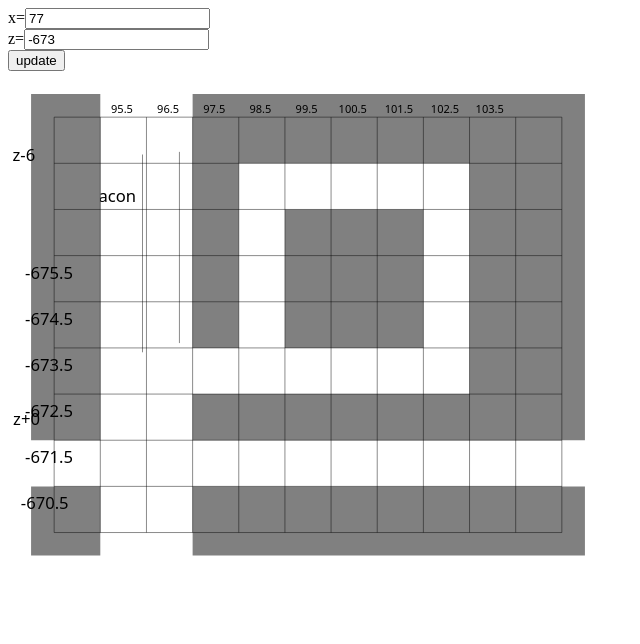
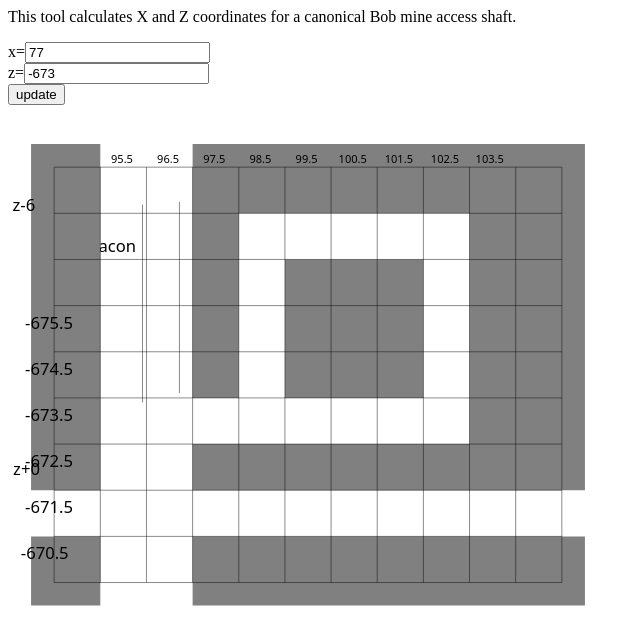
Before and after one commit to mutantbob/minecraft-stronghold-triangulator, a plain HTML site: page junction/index.html in a window 1280 px wide. Shown: the whole page, without its empty margins (0-640 px from the left). Drawn offline with Linux system fonts and the light colour scheme.

Commit message:
Add a tiny bit of text explanation.

```diff
--- a/junction/index.html
+++ b/junction/index.html
@@ -6,6 +6,10 @@
 
 </head>
 <body>
+
+This tool calculates X and Z coordinates for a canonical Bob mine access shaft.
+
+<p>
 
 x=<input type="text" id="x" value="77"/>
 <br>
```
